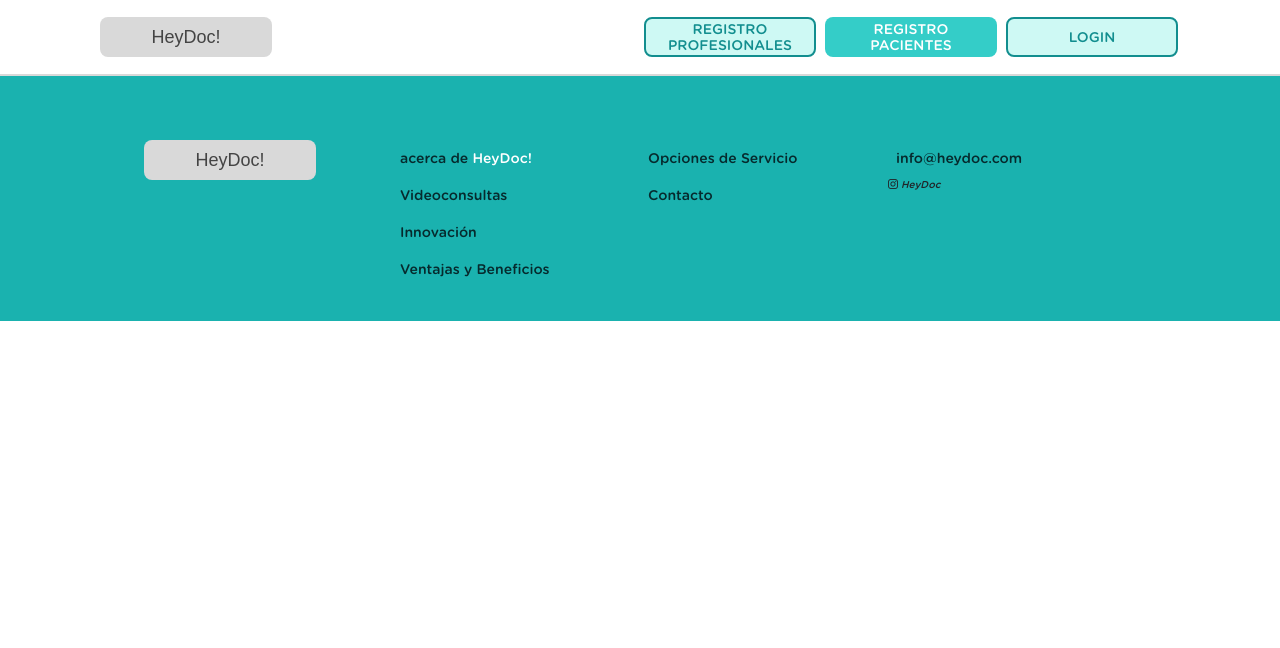
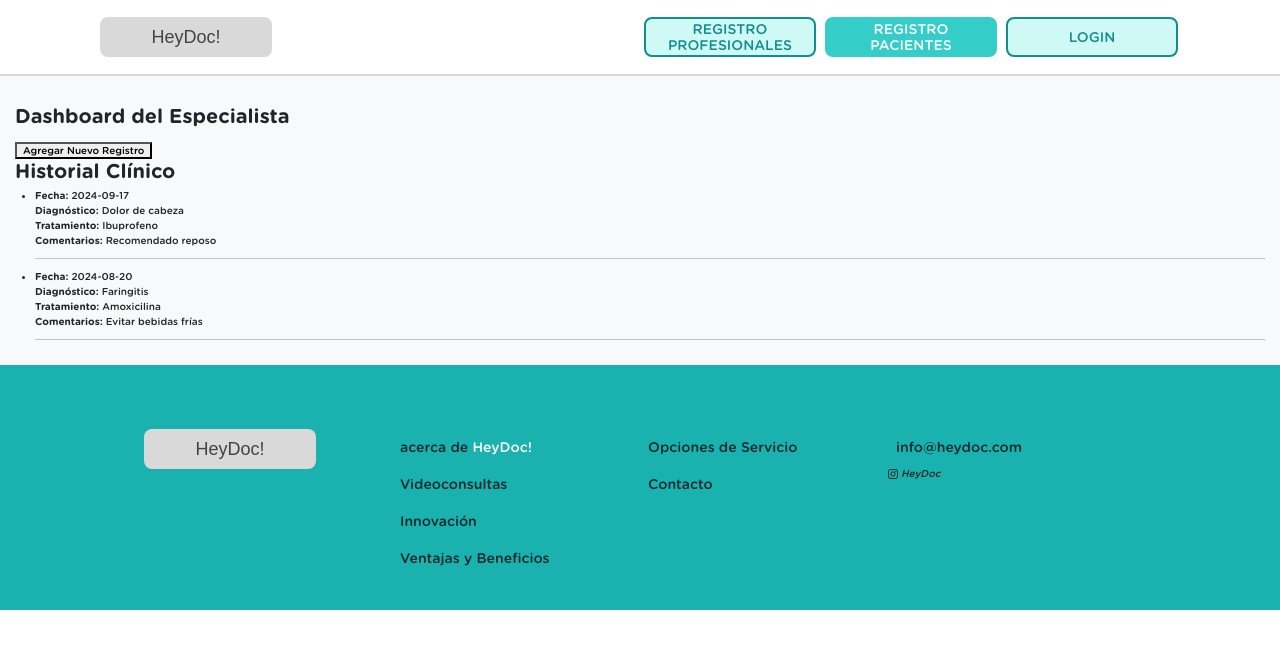
Before and after one commit to No-Country-simulation/S17-02-ft-Java-React, a React app in the folder frontend/: page /dashboardEspecialista/clinicalhistory in a window 1280 px wide. Shown: the top 648 px of the page. Built offline with nearby package versions, Linux system fonts and the light colour scheme; the HTML template or start-up script is replaced by a standard one; a web font is replaced by a local one.

Commit message:
Pre-pull develop

```diff
--- a/frontend/src/App.tsx
+++ b/frontend/src/App.tsx
@@ -23,6 +23,7 @@ import ListaEspecialist from "./components/DashboardClient/ListaSpecialist/index
 import ListaCitasCliente from "./components/DashboardClient/ListaCitasCliente/index.tsx";
 import { SearchSpecialist } from "./components/SearchSpecialist/index.tsx";
 import Setting from "./components/SettingSpecialist/index.tsx";
+import ClinicalHistory from "./components/clinicalhistory/ClinicalHistory.tsx";
 
 axios.defaults.baseURL = "https://telemedicina-v1-0.onrender.com";
 
@@ -37,6 +38,7 @@ const App: React.FC = () => {
           <Route path="/prueba-mp" element={<MercadoPago />} />
           <Route path="/profile" element={<ProfileComponent />} />
           <Route path="/reservas" element={<Booking />} />
+          <Route path="clinicalhistory" element={<ClinicalHistory />} />
 
           {/* Rutas del dashboard especialista */}
           <Route path="/dashboardEspecialista" element={<DashboardLayout />}>
@@ -46,6 +48,7 @@ const App: React.FC = () => {
             <Route path="nueva-cita" element={<NuevaCita />} />
             <Route path="ver-citas" element={<ListaCitas />} />
             <Route path="settings" element={<Setting />} />
+            <Route path="clinicalhistory" element={<ClinicalHistory />} />
           </Route>
           <Route path="/updateprofile" element={<UpdateProfile />} />
 
--- a/frontend/src/components/clinicalhistory/ClinicalHistory.tsx
+++ b/frontend/src/components/clinicalhistory/ClinicalHistory.tsx
@@ -1,152 +1,126 @@
-import React, { useEffect, useState } from "react";
-import axios from "axios";
+import React, { useState } from 'react';
 
-//TO-DO Puedes utilizar este componente con datos hardcodeados para mostrar una versión preliminar de la pantalla.
-//Luego, cuando tu compañero tenga lista la conexión al backend, solo tendrán que reemplazar la parte de la llamada a la API.
-
-interface Booking {
-    bookingId: string;
-    state: string;
-    scheduelesDay: string;
-    scheduelesStart: {
-        hour: number;
-        minute: number;
-        second: number;
-        nano: number;
-    };
-    userId: string;
-    username: string;
-    payAmount: number;
-}
-
-interface ClinicalRecord {
-    clinicalRecordId: string;
-    visitResolution: string;
-    medicine: string;
-    booking: Booking;
-    clinicalHistoryId: string;
-    historyCode: string;
-}
-/*
-const ClinicalHistory: React.FC = () => {
-    const [clinicalRecords, setClinicalRecords] = useState<ClinicalRecord[]>([]);
-    const [loading, setLoading] = useState<boolean>(false);
-    const [page, setPage] = useState<number>(0);
-    const [totalPage, setTotalPages] = useState<number>(1);
-    const [error, setError] = useState<string | null>(null);
-
-    useEffect(() => {
-        const fetchClinicalRecords = async () => {
-            setLoading(true);
-            setError(null);
-            try {
-                const response = await axios.get("/api/clinical-records", {
-                    params: { page, size:10 },
-                });
-                setClinicalRecords(response.data);
-                setTotalPages(response.data.totalPages);
-            } catch (err) {
-                setError("Error fetching clinical records");
-            } finally {
-                setLoading(false);
-            }
-        };
-
-        fetchClinicalRecords();
-    }, [page]);  */
-
-    const ClinicalHistory: React.FC = () => {
-        // Simulamos una respuesta de datos hardcodeada
-        const clinicalRecords: ClinicalRecord[] = [
+// Datos hardcodeados para el historial clínico
+const clinicalHistoryData = [
   {
-            clinicalRecordId: "1",
-            visitResolution: "Resolución de la visita 1",
-            medicines: "Paracetamol, Ibuprofeno",
-            booking: {
-                bookingId: "1",
-                state: "PENDING",
-                schedulesDay: "2024-09-05",
-                    schedulesStart: {
-                    hour: 10,
-                    minute: 0,
-                    second: 0,
-                    nano: 0,
-                },
-                userId: "123",
-                username: "Juan Perez",
-                payAmount: 50,
-            },
-            clinicalHistoryId: "HIST001",
-            historyCode: "HC001",
+    date: '2024-09-17',
+    diagnosis: 'Dolor de cabeza',
+    treatment: 'Ibuprofeno',
+    comments: 'Recomendado reposo',
   },
   {
-            clinicalRecordId: "2",
-            visitResolution: "Resolución de la visita 2",
-            medicines: "Amoxicilina, Vitamina C",
-            booking: {
-                bookingId: "2",
-                state: "COMPLETED",
-                schedulesDay: "2024-08-15",
-                schedulesStart: {
-                    hour: 14,
-                    minute: 30,
-                    second: 0,
-                    nano: 0,
-                },
-                userId: "124",
-                username: "Maria Gomez",
-                payAmount: 70,
-            },
-            clinicalHistoryId: "HIST002",
-            historyCode: "HC002",
+    date: '2024-08-20',
+    diagnosis: 'Faringitis',
+    treatment: 'Amoxicilina',
+    comments: 'Evitar bebidas frías',
   },
 ];
 
-        const [page, setPage] = useState<number>(0);
-        const recordsPerPage = 1; // Mostramos solo 1 registro por página para testear la paginación
-        const totalPages = Math.ceil(clinicalRecords.length / recordsPerPage);
-
-        const handleNextPage = () => {
-            if (page < totalPages - 1) {
-                setPage(page + 1);
-            }
+type ClinicalRecordForm = {
+  diagnosis: string;
+  treatment: string;
+  medicines: string;
+  comments: string;
 };
 
-        const handlePreviousPage = () => {
-            if (page > 0) {
-                setPage(page - 1);
-            }
+const ClinicalDashboard: React.FC = () => {
+  const [showForm, setShowForm] = useState(false);
+  const [form, setForm] = useState<ClinicalRecordForm>({
+    diagnosis: '',
+    treatment: '',
+    medicines: '',
+    comments: '',
+  });
+
+  const handleInputChange = (e: React.ChangeEvent<HTMLInputElement | HTMLTextAreaElement>) => {
+    const { name, value } = e.target;
+    setForm({ ...form, [name]: value });
   };
 
-        const paginatedRecords = clinicalRecords.slice(
-          page * recordsPerPage,
-          (page + 1) * recordsPerPage
-        );
+  const handleSubmit = (e: React.FormEvent<HTMLFormElement>) => {
+    e.preventDefault();
+    console.log('Nuevo registro clínico:', form);
+    // Aquí simularíamos el guardado del registro o una llamada al backend
+  };
 
   return (
     <div>
+      <h1>Dashboard del Especialista</h1>
+
+      {/* Botón para alternar entre historial y formulario */}
+      <button onClick={() => setShowForm(!showForm)}>
+        {showForm ? 'Ver Historial Clínico' : 'Agregar Nuevo Registro'}
+      </button>
+
+      {/* Mostrar Historial Clínico */}
+      {!showForm && (
+        <div>
           <h2>Historial Clínico</h2>
-            {paginatedRecords.map((record) => (
-              <div key={record.clinicalRecordId}>
-                <strong>Código de historial:</strong> {record.historyCode} <br />
-                <strong>Resolución de la visita:</strong> {record.visitResolution} <br />
-                <strong>Medicamentos:</strong> {record.medicines} <br />
-                <strong>Estado de la reserva:</strong> {record.booking.state} <br />
-                <strong>Fecha de la cita:</strong> {record.booking.schedulesDay} <br />
-                <strong>Usuario:</strong> {record.booking.username} <br />
-                <strong>Monto de pago:</strong> ${record.booking.payAmount} <br />
+          {clinicalHistoryData.length > 0 ? (
+            <ul>
+              {clinicalHistoryData.map((entry, index) => (
+                <li key={index}>
+                  <strong>Fecha:</strong> {entry.date} <br />
+                  <strong>Diagnóstico:</strong> {entry.diagnosis} <br />
+                  <strong>Tratamiento:</strong> {entry.treatment} <br />
+                  <strong>Comentarios:</strong> {entry.comments} <br />
+                  <hr />
+                </li>
+              ))}
+            </ul>
+          ) : (
+            <p>No hay historial disponible.</p>
+          )}
         </div>
-            ))}
+      )}
+
+      {/* Mostrar Formulario para Nuevo Registro */}
+      {showForm && (
         <div>
-              <button onClick={handlePreviousPage} disabled={page === 0}>
-                Página anterior
-              </button>
-              <button onClick={handleNextPage} disabled={page >= totalPages - 1}>
-                Página siguiente
-              </button>
+          <h2>Registrar Información Clínica</h2>
+          <form onSubmit={handleSubmit}>
+            <div>
+              <label>Diagnóstico:</label>
+              <input
+                type="text"
+                name="diagnosis"
+                value={form.diagnosis}
+                onChange={handleInputChange}
+                required
+              />
             </div>
+            <div>
+              <label>Tratamiento:</label>
+              <textarea
+                name="treatment"
+                value={form.treatment}
+                onChange={handleInputChange}
+                required
+              />
+            </div>
+            <div>
+              <label>Medicinas:</label>
+              <input
+                type="text"
+                name="medicines"
+                value={form.medicines}
+                onChange={handleInputChange}
+              />
+            </div>
+            <div>
+              <label>Comentarios adicionales:</label>
+              <textarea
+                name="comments"
+                value={form.comments}
+                onChange={handleInputChange}
+              />
+            </div>
+            <button type="submit">Guardar Registro</button>
+          </form>
+        </div>
+      )}
     </div>
   );
 };
 
-      export default ClinicalHistory;
+export default ClinicalDashboard;
```
Lines whose indentation alone changed are shown as unchanged.
